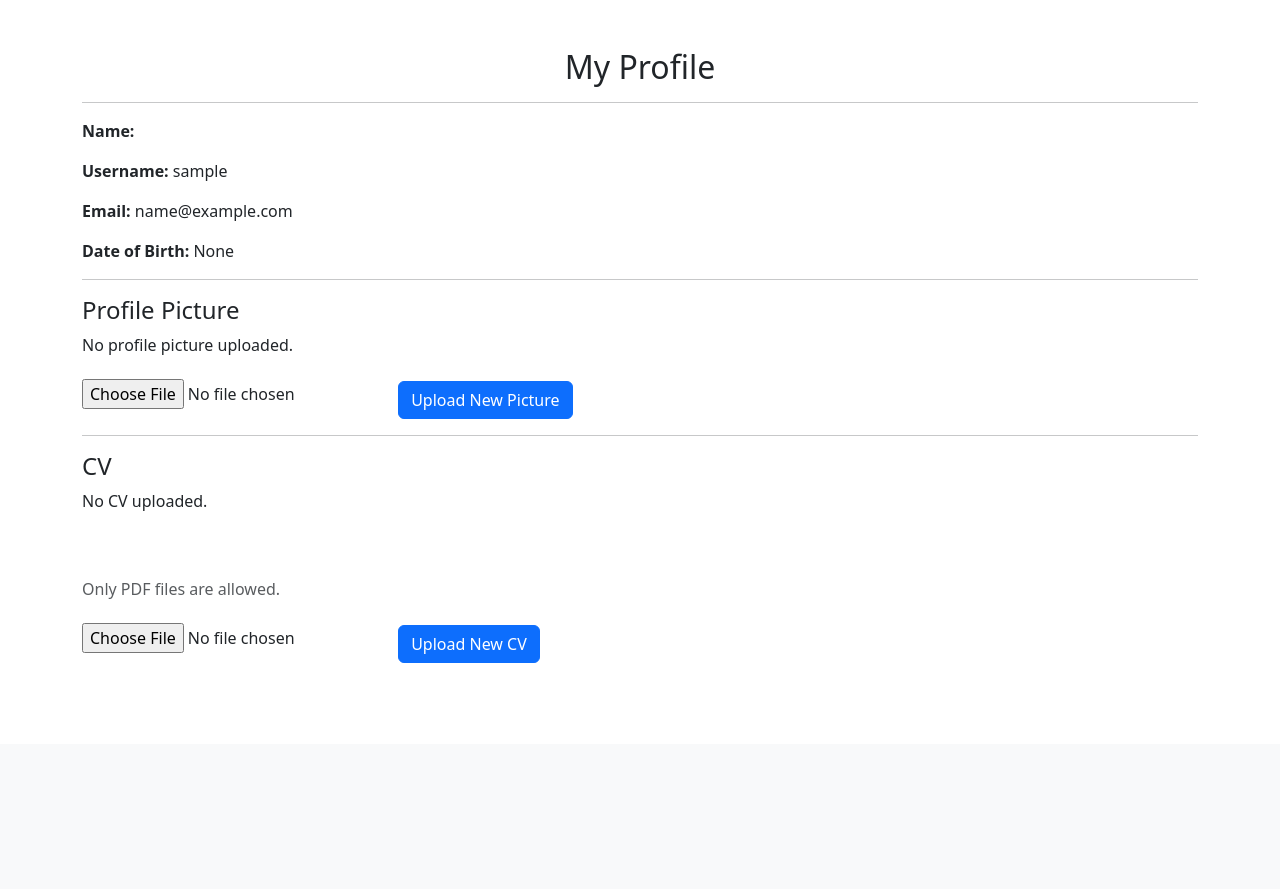
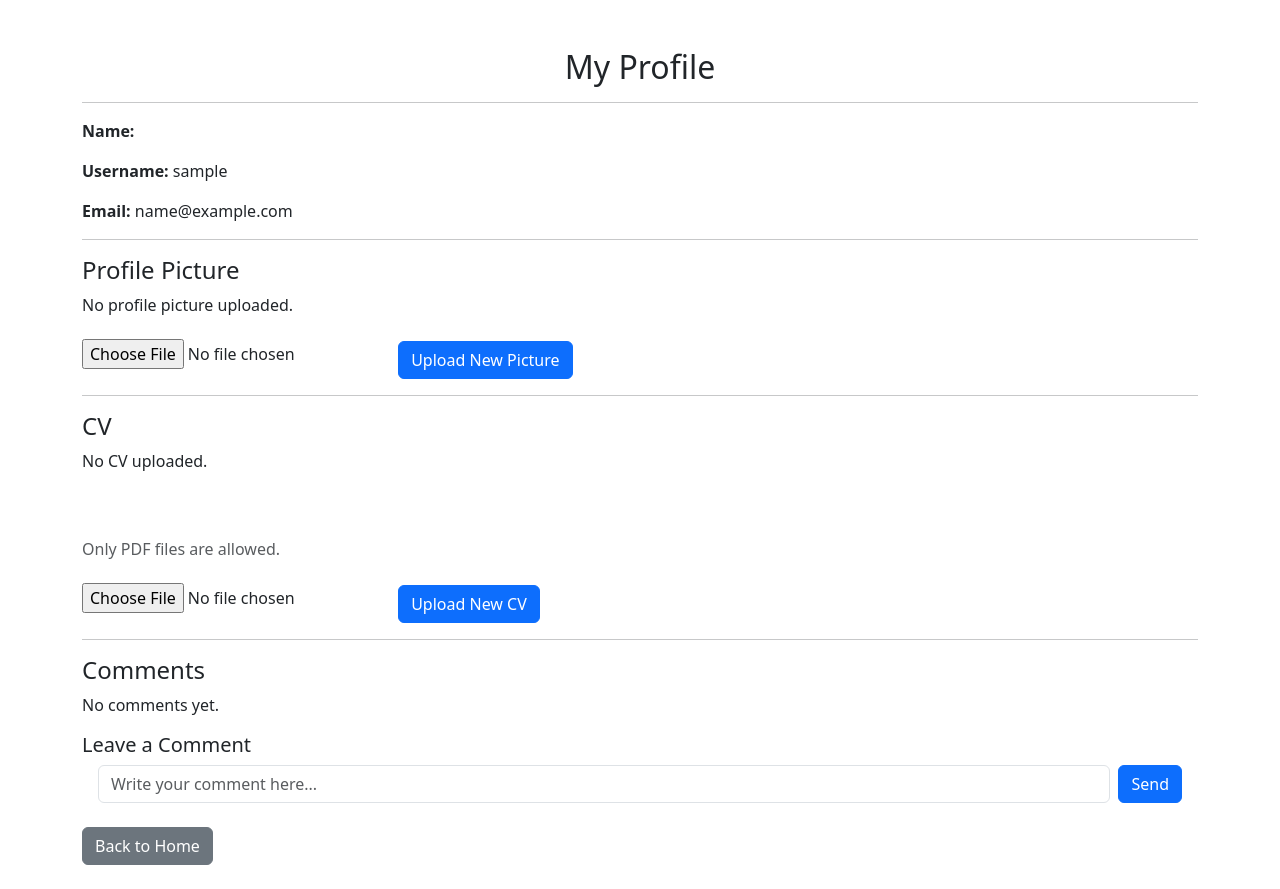
Before and after one commit to piotrekrupa/Team-1C, a Django app: page /profile/me/ in a window 1280 px wide. Shown: the part 56-945 px from the top of the page. Before the commit the page ends 719 px from the top, so only its background shows below. Run offline with Django 5.2, Linux system fonts and the light colour scheme; the visitor is signed in with stand-in values (Sample User, id 1); data comes from the database, SQL or seed files in the repository.

Commit message:
Profile comment system complete

```diff
--- a/forum/admin.py
+++ b/forum/admin.py
@@ -1,10 +1,11 @@
 from django.contrib import admin
-from .models import Profile
+from .models import Profile, ProfileComment
 from .models import Company, Vacancy
 
 
 # Register your models here.
 admin.site.register(Profile)
+admin.site.register(ProfileComment)
 
 
 class CompanyAdmin(admin.ModelAdmin):
--- a/forum/models.py
+++ b/forum/models.py
@@ -12,6 +12,14 @@ class Profile(models.Model):
 
     def __str__(self):
         return self.user.username
+
+class ProfileComment(models.Model):
+    author = models.ForeignKey(User, on_delete=models.CASCADE, related_name='comments_written')
+    profile = models.ForeignKey(Profile, on_delete=models.CASCADE, related_name='comments_received')
+    content = models.TextField()
+
+    def __str__(self):
+        return f"Comment by {self.author.username} on {self.profile.user.username}'s profile"
 
 class Company(models.Model):
     name = models.CharField(max_length=128, unique=True)
--- a/forum/views.py
+++ b/forum/views.py
@@ -1,4 +1,4 @@
-from .models import Profile
+from .models import Profile, ProfileComment
 from .models import Company, Vacancy
 from .forms import ListingForm, SignUpForm
 from django.contrib.auth.models import User
@@ -75,7 +75,14 @@ def profile_me(request):
                 profile.save()
             return redirect('forum:profile_me')
 
-    return render(request, "WAD2/profile_me.html", {"profile": profile})
+        content = request.POST.get("content")
+        if content:
+            ProfileComment.objects.create(author=request.user, profile=profile, content=content)
+            return redirect('forum:profile_me')
+
+    comments = profile.comments_received.all()
+
+    return render(request, "WAD2/profile_me.html", {"profile": profile, "comments": comments})
 
 def profile_user(request, username):
     try:
@@ -84,7 +91,17 @@ def profile_user(request, username):
     except Profile.DoesNotExist:
         return HttpResponse("Profile not found", status=404)
 
-    return render(request, "WAD2/profile_user.html", {"profile": profile})
+    if request.method == "POST":
+        if request.user.is_authenticated:
+            content = request.POST.get("content")
+            if content:
+                ProfileComment.objects.create(author=request.user, profile=profile, content=content)
+                return redirect('forum:profile_user', username=username)
+
+    comments = profile.comments_received.all()
+
+    return render(request, "WAD2/profile_user.html", {"profile": profile, "comments": comments})
+
 
 
 
--- a/templates/WAD2/profile_me.html
+++ b/templates/WAD2/profile_me.html
@@ -10,7 +10,6 @@
     <p><strong>Name:</strong> {{ profile.full_name }}</p>
     <p><strong>Username:</strong> {{ profile.user.username }}</p>
     <p><strong>Email:</strong> {{ profile.user.email }}</p>
-    <p><strong>Date of Birth:</strong> {{ profile.date_of_birth }}</p>
 
     <hr>
 
@@ -46,5 +45,45 @@
         <input type="file" name="cv" accept="application/pdf">
         <button type="submit" class="btn btn-primary mt-2">Upload New CV</button>
     </form>
+
+    <hr>
+    <h4>Comments</h4>
+    {% for comment in comments %}
+        <div class="card mb-3">
+            <div class="card-body">
+                <div class="d-flex align-items-start gap-3">
+                    <a href="{% url 'forum:profile_user' comment.author.username %}">
+                        {% if comment.author.profile.profile_picture %}
+                            <img src="{{ comment.author.profile.profile_picture.url }}" alt="Profile Picture" width="50" height="50" class="rounded-circle">
+                        {% endif %}
+                    </a>
+
+                    <div>
+                        <a href="{% url 'forum:profile_user' comment.author.username %}" class="text-decoration-none fw-bold">{{ comment.author.username }}</a>
+                        <p>{{ comment.content }}</p>
+                    </div>
+                </div>
+            </div>
+        </div>
+    {% empty %}
+        <p>No comments yet.</p>
+    {% endfor %}
+
+    <h5>Leave a Comment</h5>
+    <div class="px-3">
+        <form method="post">
+            {% csrf_token %}
+            <div class="d-flex align-items-center gap-2">
+                <input type="text" name="content" class="form-control" placeholder="Write your comment here..." required>
+                <button type="submit" class="btn btn-primary">Send</button>
+            </div>
+        </form>
+    </div>
+
+    <br>
+
+    <a href="{% url 'forum:home' %}" class="btn btn-secondary">Back to Home</a>
+
+    <br><br>
 </div>
 {% endblock %}
```
Also changed, not shown: templates/WAD2/profile_user.html (+45 -0 lines), forum/migrations/0004_listing_profilecomment_delete_review.py (added).
